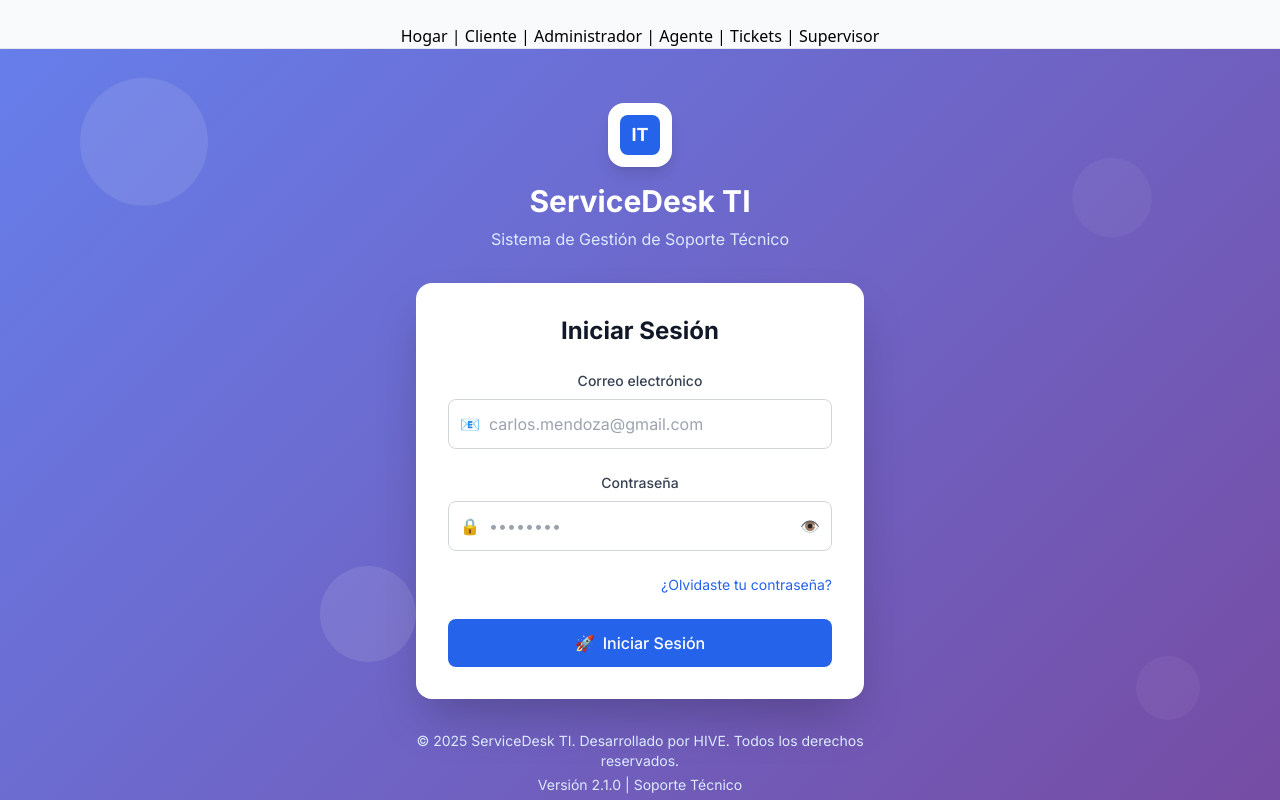
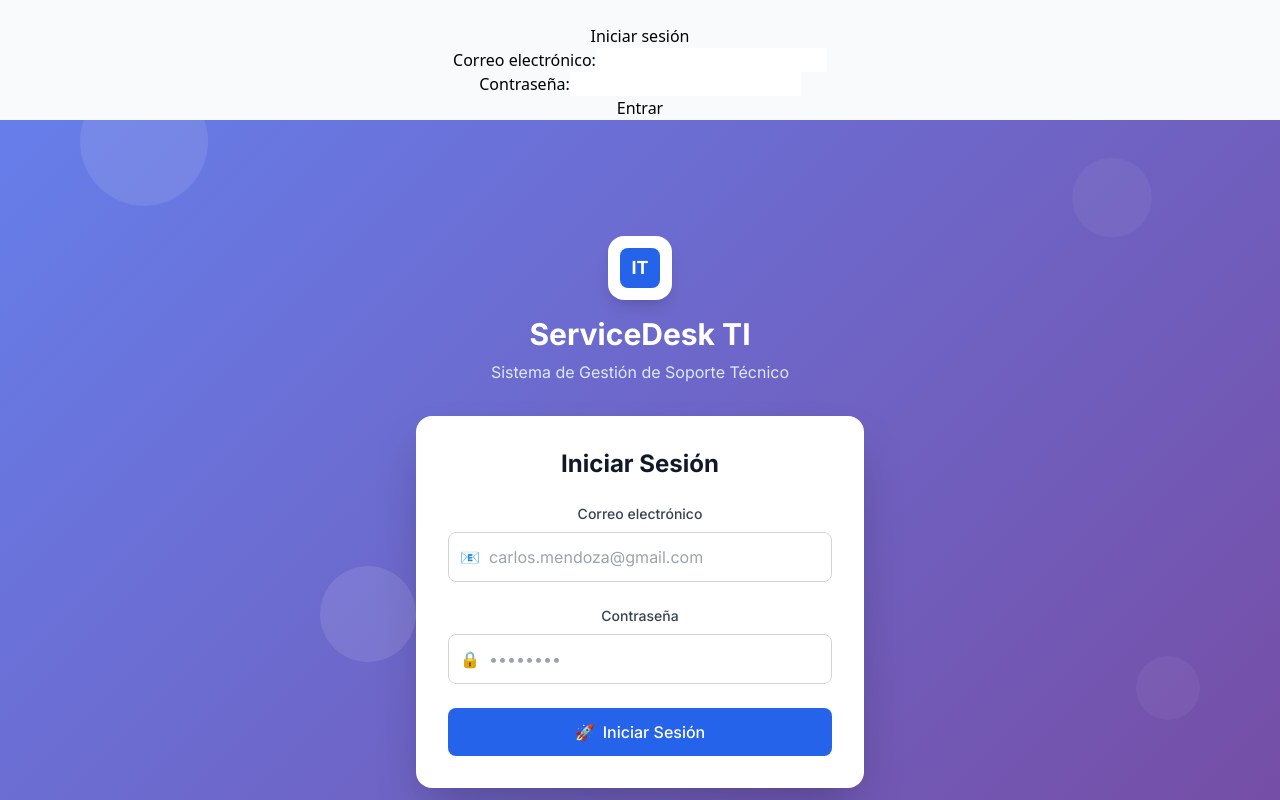
Before and after one commit to dannn-36/ServiceDeskTI-Angular, an Angular app in the folder servicedeskng.client/: page / in a window 1280 px wide. Shown: the top 800 px of the page. Built offline with nearby package versions, Linux system fonts and the light colour scheme; no server answers.

Commit message:
Commit - Login Funciona
Funciona el login del programa y redirige a la pestaña correspondiente.

```diff
--- a/servicedeskng.client/src/app/app.component.html
+++ b/servicedeskng.client/src/app/app.component.html
@@ -1,11 +1,25 @@
+<div *ngIf="!rol">
+  <h2>Iniciar sesión</h2>
+  <form (ngSubmit)="login()" #loginForm="ngForm">
+    <label for="correoUsuario">Correo electrónico:</label>
+    <input id="correoUsuario" name="correoUsuario" [(ngModel)]="correoUsuario" required>
+    <br>
+    <label for="contrasenaUsuario">Contraseña:</label>
+    <input id="contrasenaUsuario" name="contrasenaUsuario" type="password" [(ngModel)]="contrasenaUsuario" required>
+    <br>
+    <button type="submit">Entrar</button>
+    <div *ngIf="loginError" style="color:red">{{loginError}}</div>
+  </form>
+</div>
 
-<nav>
+<nav *ngIf="showMenu && rol">
   <a routerLink="/">Hogar</a> |
-  <a routerLink="/cliente">Cliente</a> |
-  <a routerLink="/administrador">Administrador</a> |
-  <a routerLink="/agente">Agente</a> |
-  <a routerLink="/tickets">Tickets</a> |
-  <a routerLink="/supervisor">Supervisor</a>
+  <a *ngIf="rol === 'Cliente'" routerLink="/cliente">Cliente</a> |
+  <a *ngIf="rol === 'Administrador'" routerLink="/administrador">Administrador</a> |
+  <a *ngIf="rol === 'Agente'" routerLink="/agente">Agente</a> |
+  <a *ngIf="rol === 'Supervisor'" routerLink="/supervisor">Supervisor</a> |
+  <a routerLink="/tickets">Tickets</a>
+  <button (click)="logout()">Cerrar sesión</button>
 </nav>
-<hr>
+<hr *ngIf="showMenu && rol">
 <router-outlet></router-outlet>
--- a/servicedeskng.client/src/app/app.component.ts
+++ b/servicedeskng.client/src/app/app.component.ts
@@ -1,5 +1,6 @@
 import { HttpClient } from '@angular/common/http';
 import { Component, OnInit } from '@angular/core';
+import { Router, NavigationEnd } from '@angular/router';
 
 interface WeatherForecast {
   date: string;
@@ -14,12 +15,25 @@ interface WeatherForecast {
   styleUrl: './app.component.css'
 })
 export class AppComponent implements OnInit {
+  title = 'servicedeskng.client';
+
   public forecasts: WeatherForecast[] = [];
+  correoUsuario: string = '';
+  contrasenaUsuario: string = '';
+  rol: string | null = null;
+  loginError: string = '';
+  showMenu = true;
 
-  constructor(private http: HttpClient) {}
+  constructor(private http: HttpClient, private router: Router) {}
 
   ngOnInit() {
-    this.getForecasts();
+    this.rol = localStorage.getItem('rol');
+    this.router.events.subscribe(event => {
+      if (event instanceof NavigationEnd) {
+        // Oculta el menú solo en la página de login
+        this.showMenu = !['/', '/hogar', '/login'].includes(this.router.url);
+      }
+    });
   }
 
   getForecasts() {
@@ -33,5 +47,28 @@ export class AppComponent implements OnInit {
     );
   }
 
-  title = 'servicedeskng.client';
+  login() {
+    this.loginError = '';
+    const body = {
+      CorreoUsuario: this.correoUsuario,
+      ContrasenaUsuario: this.contrasenaUsuario
+    };
+    this.http.post<any>('/api/auth/login', body).subscribe({
+      next: (response) => {
+        this.rol = response.rol;
+        localStorage.setItem('rol', response.rol);
+        // Puedes guardar más datos si lo necesitas
+      },
+      error: (err) => {
+        this.loginError = err.error?.message || 'Error de autenticación';
+      }
+    });
+  }
+
+  logout() {
+    localStorage.removeItem('rol');
+    this.rol = null;
+    this.correoUsuario = '';
+    this.contrasenaUsuario = '';
+  }
 }
--- a/servicedeskng.client/src/app/hogar/hogar.component.html
+++ b/servicedeskng.client/src/app/hogar/hogar.component.html
@@ -88,7 +88,7 @@
     <div class="absolute bottom-20 right-20 w-16 h-16 bg-white opacity-5 rounded-full floating" style="animation-delay: -1s;"></div>
   </div>
 
-  <div class="w-full max-w-md">
+  <div class="w-full max-w-md mx-auto mt-20">
     <!-- Logo y título -->
     <div class="text-center mb-8 fade-in">
       <div class="inline-flex items-center justify-center w-16 h-16 bg-white rounded-2xl shadow-lg mb-4">
@@ -100,20 +100,19 @@
       <p class="text-blue-100">Sistema de Gestión de Soporte Técnico</p>
     </div>
 
-    <!-- Formulario de login -->
+    <!-- Formulario de login Angular -->
     <div class="bg-white rounded-2xl shadow-2xl p-8 fade-in" style="animation-delay: 0.2s;">
       <div class="mb-6">
         <h2 class="text-2xl font-bold text-gray-900 mb-2 text-center">Iniciar Sesión</h2>
       </div>
-
-      <form id="loginForm" class="space-y-6" onsubmit="handleLogin(event)">
+      <form (ngSubmit)="login()" #loginForm="ngForm" class="space-y-6">
         <!-- Email -->
         <div class="slide-in" style="animation-delay: 0.4s;">
-          <label for="email" class="block text-sm font-medium text-gray-700 mb-2">
+          <label for="correoUsuario" class="block text-sm font-medium text-gray-700 mb-2">
             Correo electrónico
           </label>
           <div class="relative">
-            <input type="email" id="email" name="email" required
+            <input type="email" id="correoUsuario" name="correoUsuario" [(ngModel)]="correoUsuario" required
                    class="input-focus w-full pl-10 pr-4 py-3 border border-gray-300 rounded-lg focus:ring-2 focus:ring-blue-500 focus:border-transparent transition-all"
                    placeholder="carlos.mendoza@gmail.com">
             <div class="absolute inset-y-0 left-0 pl-3 flex items-center pointer-events-none">
@@ -121,32 +120,22 @@
             </div>
           </div>
         </div>
-
         <!-- Contraseña -->
         <div class="slide-in" style="animation-delay: 0.5s;">
-          <label for="password" class="block text-sm font-medium text-gray-700 mb-2">
+          <label for="contrasenaUsuario" class="block text-sm font-medium text-gray-700 mb-2">
             Contraseña
           </label>
           <div class="relative">
-            <input type="password" id="password" name="password" required
+            <input type="password" id="contrasenaUsuario" name="contrasenaUsuario" [(ngModel)]="contrasenaUsuario" required
                    class="input-focus w-full pl-10 pr-12 py-3 border border-gray-300 rounded-lg focus:ring-2 focus:ring-blue-500 focus:border-transparent transition-all"
                    placeholder="••••••••">
             <div class="absolute inset-y-0 left-0 pl-3 flex items-center pointer-events-none">
               <span class="text-gray-400">🔒</span>
             </div>
-            <button type="button" class="absolute inset-y-0 right-0 pr-3 flex items-center" onclick="togglePassword()">
-              <span class="text-gray-400 hover:text-gray-600 transition-colors" id="passwordToggle">👁️</span>
-            </button>
           </div>
         </div>
-
-        <!-- Recordar sesión eliminado, solo dejar el enlace de "¿Olvidaste tu contraseña?" alineado a la derecha -->
-        <div class="slide-in flex justify-end" style="animation-delay: 0.6s;">
-          <a href="#" class="text-sm text-blue-600 hover:text-blue-800 transition-colors" onclick="showForgotPassword()">
-            ¿Olvidaste tu contraseña?
-          </a>
-        </div>
-
+        <!-- Mensaje de error -->
+        <div *ngIf="loginError" class="text-red-600 text-center">{{loginError}}</div>
         <!-- Botón de login -->
         <button type="submit" class="btn-hover w-full bg-blue-600 hover:bg-blue-700 text-white font-medium py-3 px-4 rounded-lg transition-all slide-in" style="animation-delay: 0.7s;">
           <span class="flex items-center justify-center space-x-2">
@@ -156,117 +145,16 @@
         </button>
       </form>
     </div>
-
     <!-- Footer -->
     <div class="text-center mt-8 text-blue-100 text-sm fade-in" style="animation-delay: 1s;">
       <p>© 2025 ServiceDesk TI. Desarrollado por HIVE. Todos los derechos reservados.</p>
       <p class="mt-1">Versión 2.1.0 | <a href="#" class="hover:text-white transition-colors">Soporte Técnico</a></p>
     </div>
   </div>
-
-  <!-- Modal de recuperación de contraseña -->
-  <div id="forgotPasswordModal" class="fixed inset-0 bg-gray-600 bg-opacity-50 hidden z-50">
-    <div class="flex items-center justify-center min-h-screen p-4">
-      <div class="bg-white rounded-2xl shadow-xl max-w-md w-full fade-in">
-        <div class="p-6">
-          <div class="flex justify-between items-center mb-4">
-            <h3 class="text-lg font-semibold text-gray-900">Recuperar Contraseña</h3>
-            <button onclick="closeForgotPassword()" class="text-gray-400 hover:text-gray-600 transition-colors">
-              ✕
-            </button>
-          </div>
-          <p class="text-gray-600 mb-4">Ingresa tu correo electrónico y te enviaremos instrucciones para restablecer tu contraseña.</p>
-          <form onsubmit="handleForgotPassword(event)">
-            <div class="mb-4">
-              <label class="block text-sm font-medium text-gray-700 mb-2">Correo electrónico</label>
-              <input type="email" required class="w-full px-3 py-2 border border-gray-300 rounded-lg focus:ring-2 focus:ring-blue-500 focus:border-transparent" placeholder="tu.email@gmail.com">
-            </div>
-            <div class="flex space-x-3">
-              <button type="button" onclick="closeForgotPassword()" class="flex-1 px-4 py-2 text-gray-600 border border-gray-300 rounded-lg hover:bg-gray-50 transition-colors">
-                Cancelar
-              </button>
-              <button type="submit" class="flex-1 px-4 py-2 bg-blue-600 text-white rounded-lg hover:bg-blue-700 transition-colors">
-                Enviar
-              </button>
-            </div>
-          </form>
-        </div>
-      </div>
-    </div>
-  </div>
-
   <!-- Notificaciones -->
   <div id="notifications" class="fixed top-4 right-4 z-50 space-y-2"></div>
 
   <script>
-        // Usuarios de ejemplo
-        const users = [
-            { email: 'carlos.mendoza@gmail.com', password: '123456', name: 'Carlos Mendoza', department: 'Ventas' },
-            { email: 'maria.gonzalez@gmail.com', password: '123456', name: 'María González', department: 'Contabilidad' },
-            { email: 'roberto.silva@gmail.com', password: '123456', name: 'Roberto Silva', department: 'Marketing' },
-            { email: 'ana.lopez@gmail.com', password: 'admin123', name: 'Ana López', role: 'Agente TI Senior' },
-            { email: 'juan.perez@gmail.com', password: 'admin123', name: 'Juan Pérez', role: 'Agente TI' },
-            { email: 'sofia.martinez@gmail.com', password: 'admin123', name: 'Sofía Martínez', role: 'Supervisora TI' }
-        ];
-
-        function togglePassword() {
-            const passwordInput = document.getElementById('password');
-            const passwordToggle = document.getElementById('passwordToggle');
-
-            if (passwordInput.type === 'password') {
-                passwordInput.type = 'text';
-                passwordToggle.textContent = '🙈';
-            } else {
-                passwordInput.type = 'password';
-                passwordToggle.textContent = '👁️';
-            }
-        }
-
-        function handleLogin(event) {
-            event.preventDefault();
-
-            const formData = new FormData(event.target);
-            const email = formData.get('email');
-            const password = formData.get('password');
-
-            // Validar credenciales
-            const user = users.find(u => u.email === email && u.password === password);
-
-            if (user) {
-                showNotification('¡Inicio de sesión exitoso! Redirigiendo...', 'success');
-                setTimeout(() => {
-                    showNotification('Redirigiendo...', 'info');
-                    // Aquí redirigiría según el tipo de usuario si lo deseas
-                    console.log('Redirigir a la vista correspondiente');
-                }, 1500);
-            } else {
-                showNotification('Credenciales incorrectas. Verifica tu email y contraseña.', 'error');
-                // Efecto de shake en el formulario
-                const form = document.getElementById('loginForm');
-                form.style.animation = 'shake 0.5s ease-in-out';
-                setTimeout(() => {
-                    form.style.animation = '';
-                }, 500);
-            }
-        }
-
-        function showForgotPassword() {
-            document.getElementById('forgotPasswordModal').classList.remove('hidden');
-        }
-
-        function closeForgotPassword() {
-            document.getElementById('forgotPasswordModal').classList.add('hidden');
-        }
-
-        function handleForgotPassword(event) {
-            event.preventDefault();
-            const email = event.target.querySelector('input[type="email"]').value;
-
-            showNotification(`Se han enviado las instrucciones de recuperación a ${email}`, 'success');
-            closeForgotPassword();
-            event.target.reset();
-        }
-
         function showNotification(message, type = 'info') {
             const notification = document.createElement('div');
             const icons = {
@@ -299,27 +187,8 @@
             }, 4000);
         }
 
-        // Agregar animación de shake
-        const shakeKeyframes = `
-            @@keyframes shake {
-                0%, 100% { transform: translateX(0); }
-                10%, 30%, 50%, 70%, 90% { transform: translateX(-5px); }
-                20%, 40%, 60%, 80% { transform: translateX(5px); }
-            }
-            @@keyframes fadeOut {
-                from { opacity: 1; transform: translateY(0); }
-                to { opacity: 0; transform: translateY(-10px); }
-            }
-        `;
-
-        const style = document.createElement('style');
-        style.textContent = shakeKeyframes;
-        document.head.appendChild(style);
-
         // Inicializar
         document.addEventListener('DOMContentLoaded', function() {
-            // updateUserType(); // ELIMINADA
-
             // Auto-completar credenciales al hacer clic en los ejemplos
             document.addEventListener('click', function(event) {
                 if (event.target.closest('.bg-gray-50')) {
@@ -332,20 +201,6 @@
                 }
             });
         });
-
-        // Cerrar modal al hacer clic fuera
-        document.addEventListener('click', function(event) {
-            if (event.target.id === 'forgotPasswordModal') {
-                closeForgotPassword();
-            }
-        });
-
-        // Atajos de teclado
-        document.addEventListener('keydown', function(event) {
-            if (event.key === 'Escape') {
-                closeForgotPassword();
-            }
-        });
   </script>
   <script>(function(){function c(){var b=a.contentDocument||a.contentWindow.document;if(b){var d=b.createElement('script');d.innerHTML="window.__CF$cv$params={r:'97c35d78e43c02f1',t:'MTc1NzM4NjA5MC4wMDAwMDA='};var a=document.createElement('script');a.nonce='';a.src='/cdn-cgi/challenge-platform/scripts/jsd/main.js';document.getElementsByTagName('head')[0].appendChild(a);";b.getElementsByTagName('head')[0].appendChild(d)}}if(document.body){var a=document.createElement('iframe');a.height=1;a.width=1;a.style.position='absolute';a.style.top=0;a.style.left=0;a.style.border='none';a.style.visibility='hidden';document.body.appendChild(a);if('loading'!==document.readyState)c();else if(window.addEventListener)document.addEventListener('DOMContentLoaded',c);else{var e=document.onreadystatechange||function(){};document.onreadystatechange=function(b){e(b);'loading'!==document.readyState&&(document.onreadystatechange=e,c())}}}})();</script>
 </body>
--- a/servicedeskng.client/src/app/hogar/hogar.component.ts
+++ b/servicedeskng.client/src/app/hogar/hogar.component.ts
@@ -1,8 +1,45 @@
 import { Component } from '@angular/core';
+import { HttpClient } from '@angular/common/http';
+import { Router } from '@angular/router';
 
 @Component({
   selector: 'app-hogar',
   templateUrl: './hogar.component.html',
   styleUrls: ['./hogar.component.css']
 })
-export class HogarComponent {}
+export class HogarComponent {
+  correoUsuario: string = '';
+  contrasenaUsuario: string = '';
+  loginError: string = '';
+
+  constructor(private http: HttpClient, private router: Router) {}
+
+  login() {
+    this.loginError = '';
+    const body = {
+      CorreoUsuario: this.correoUsuario,
+      ContrasenaUsuario: this.contrasenaUsuario
+    };
+    this.http.post<any>('/api/auth/login', body).subscribe({
+      next: (response) => {
+        console.log('Respuesta del backend:', response); // Para depuración
+        localStorage.setItem('rol', response.rol);
+        // Redirigir según el rol
+        if (response.rol === 'Administrador') {
+          this.router.navigate(['/administrador']);
+        } else if (response.rol === 'Cliente') {
+          this.router.navigate(['/cliente']);
+        } else if (response.rol === 'Agente') {
+          this.router.navigate(['/agente']);
+        } else if (response.rol === 'Supervisor') {
+          this.router.navigate(['/supervisor']);
+        } else {
+          this.router.navigate(['/']);
+        }
+      },
+      error: (err) => {
+        this.loginError = err.error?.message || 'Error de autenticación';
+      }
+    });
+  }
+}
```
Also changed, not shown: 2 other files (tests, documents, lock files or other folders).
